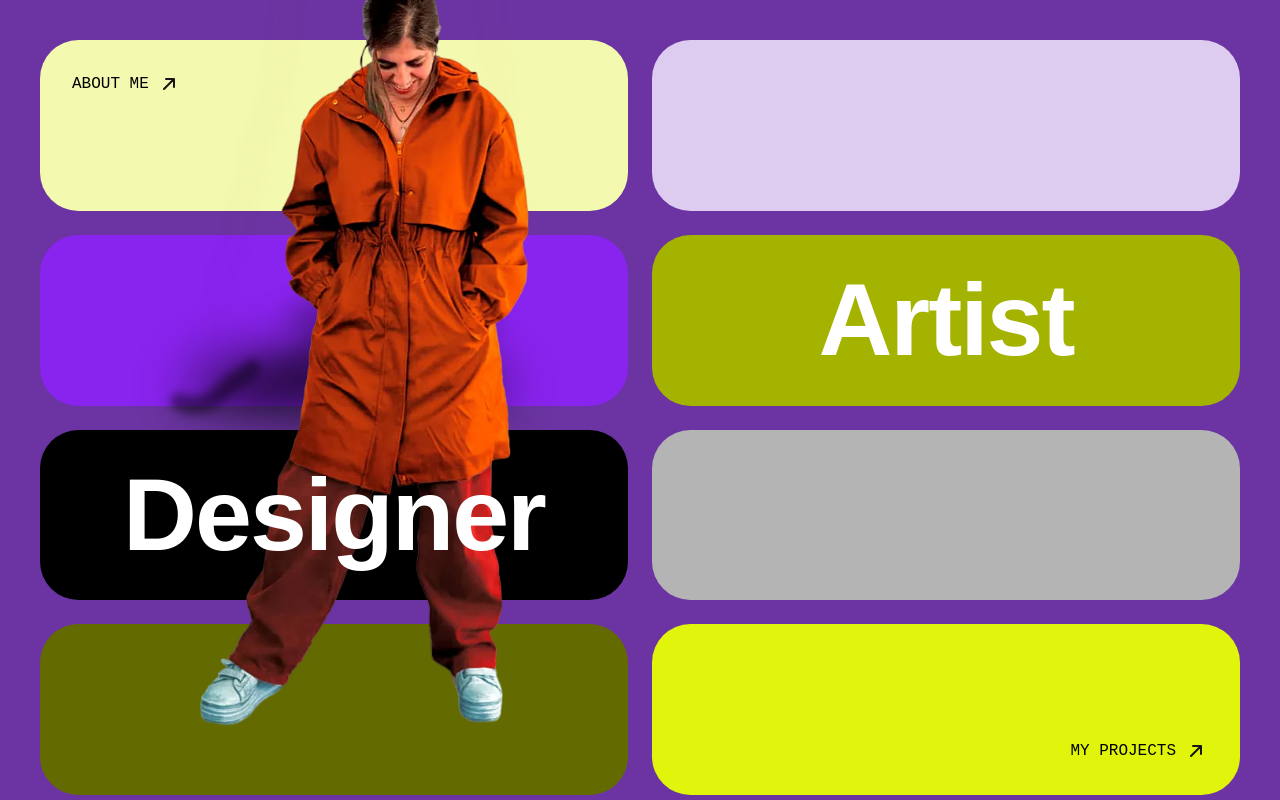
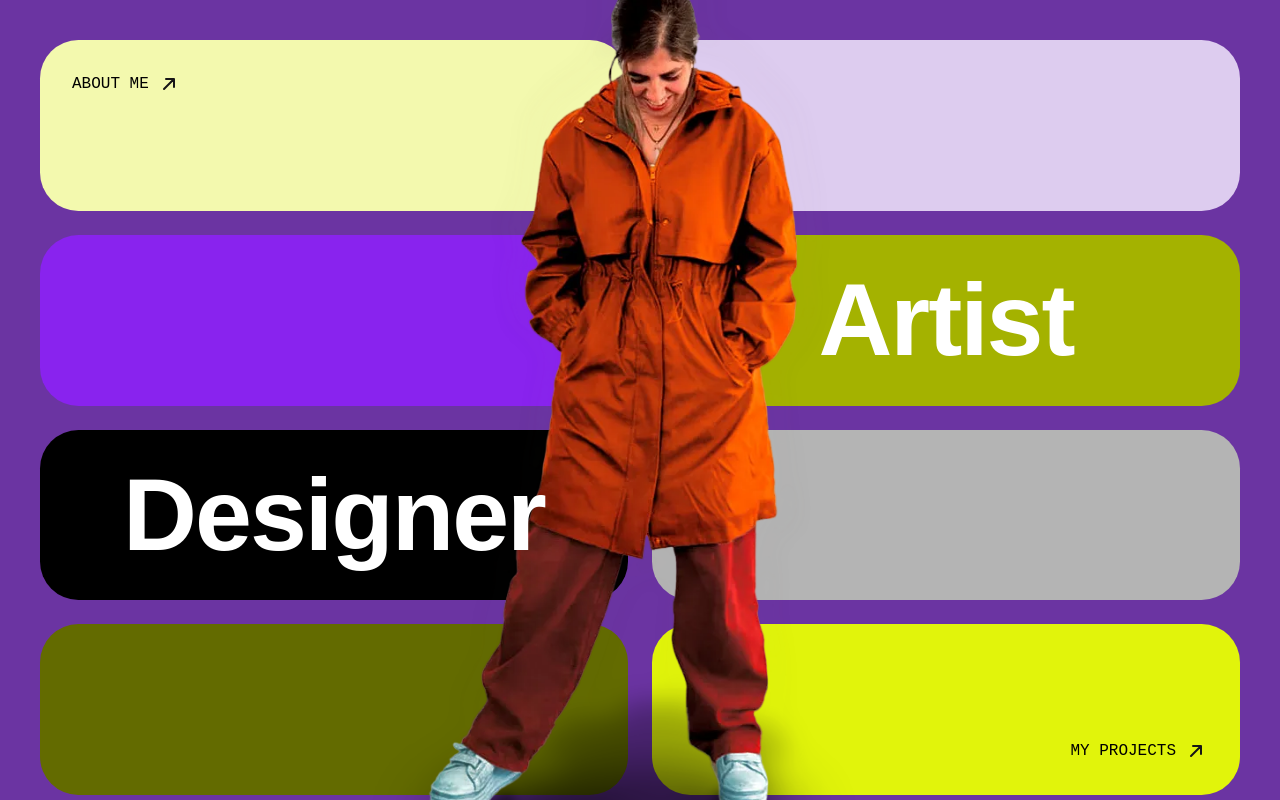
Before and after one commit to mamzlt88/portafolio, a React (Vite) app: page / in a window 1280 px wide. Built offline with nearby package versions, Linux system fonts and the light colour scheme.

Commit message:
feat(landing): viewport-centered model/shadow scale with min(vw,vh)

```diff
--- a/src/components/sections/Landing.tsx
+++ b/src/components/sections/Landing.tsx
@@ -14,7 +14,7 @@ export default function Landing({ onAbout, onProjects }: LandingProps) {
     return () => cancelAnimationFrame(t);
   }, []);
   return (
-    <div className="bg-[#6b34a2] w-full p-[clamp(16px,4vw,40px)]" data-name="Landing">
+    <div className="relative bg-[#6b34a2] w-full min-h-screen p-[clamp(16px,4vw,40px)]" data-name="Landing">
       {/* Stage keeps a constant aspect so tiles scale with width */}
       <div className="relative w-full mx-auto" style={{ aspectRatio: '1648 / 1037' }}>
         {/* Background color grid (visual layer) */}
@@ -88,22 +88,24 @@ export default function Landing({ onAbout, onProjects }: LandingProps) {
           </button>
         </div>
 
-        {/* Center shadow & model inside the stage so they scale with it */}
-        <div className="absolute inset-0 overflow-visible" aria-hidden>
-          {/* Shadow centered */}
-          <div
-            className="absolute left-1/2 top-1/2 -translate-x-1/2 -translate-y-1/2 md:-translate-y-[46%] transition-all duration-700 ease-out"
-            style={{ width: '45%', aspectRatio: '658 / 1067', opacity: mounted ? 1 : 0, transform: `translate(-50%, ${mounted ? '-50%' : '-40%'})` }}
-          >
-            <img alt="" className="absolute inset-0 max-w-none mix-blend-multiply object-contain pointer-events-none size-full" src={imgSombra1} />
-          </div>
-          {/* Model centered */}
-          <div
-            className="absolute left-1/2 top-1/2 -translate-x-1/2 pointer-events-none select-none transition-all duration-700 ease-out"
-            style={{ width: '42%', aspectRatio: '640 / 1038', transform: `translate(-50%, ${mounted ? '-58%' : '-48%'})`, opacity: mounted ? 1 : 0 }}
-          >
-            <img alt="" className="absolute inset-0 max-w-none object-contain pointer-events-none size-full" src={imgMmColorOrange} />
-          </div>
+        {/* Stage no longer controls image positioning */}
+      </div>
+
+      {/* Viewport-centered model and shadow overlay (always centered to screen) */}
+      <div className="pointer-events-none fixed inset-0 flex items-center justify-center" aria-hidden>
+        {/* Shadow */}
+        <div
+          className="absolute transition-all duration-700 ease-out"
+          style={{ width: 'min(48vw, 85vh)', aspectRatio: '658 / 1067', opacity: mounted ? 1 : 0, filter: 'contrast(1.1)' }}
+        >
+          <img alt="" className="block max-w-none mix-blend-multiply object-contain w-full h-full" src={imgSombra1} />
+        </div>
+        {/* Model */}
+        <div
+          className="absolute transition-all duration-700 ease-out"
+          style={{ width: 'min(44vw, 82vh)', aspectRatio: '640 / 1038', opacity: mounted ? 1 : 0 }}
+        >
+          <img alt="" className="block max-w-none object-contain w-full h-full" src={imgMmColorOrange} />
         </div>
       </div>
     </div>
```
